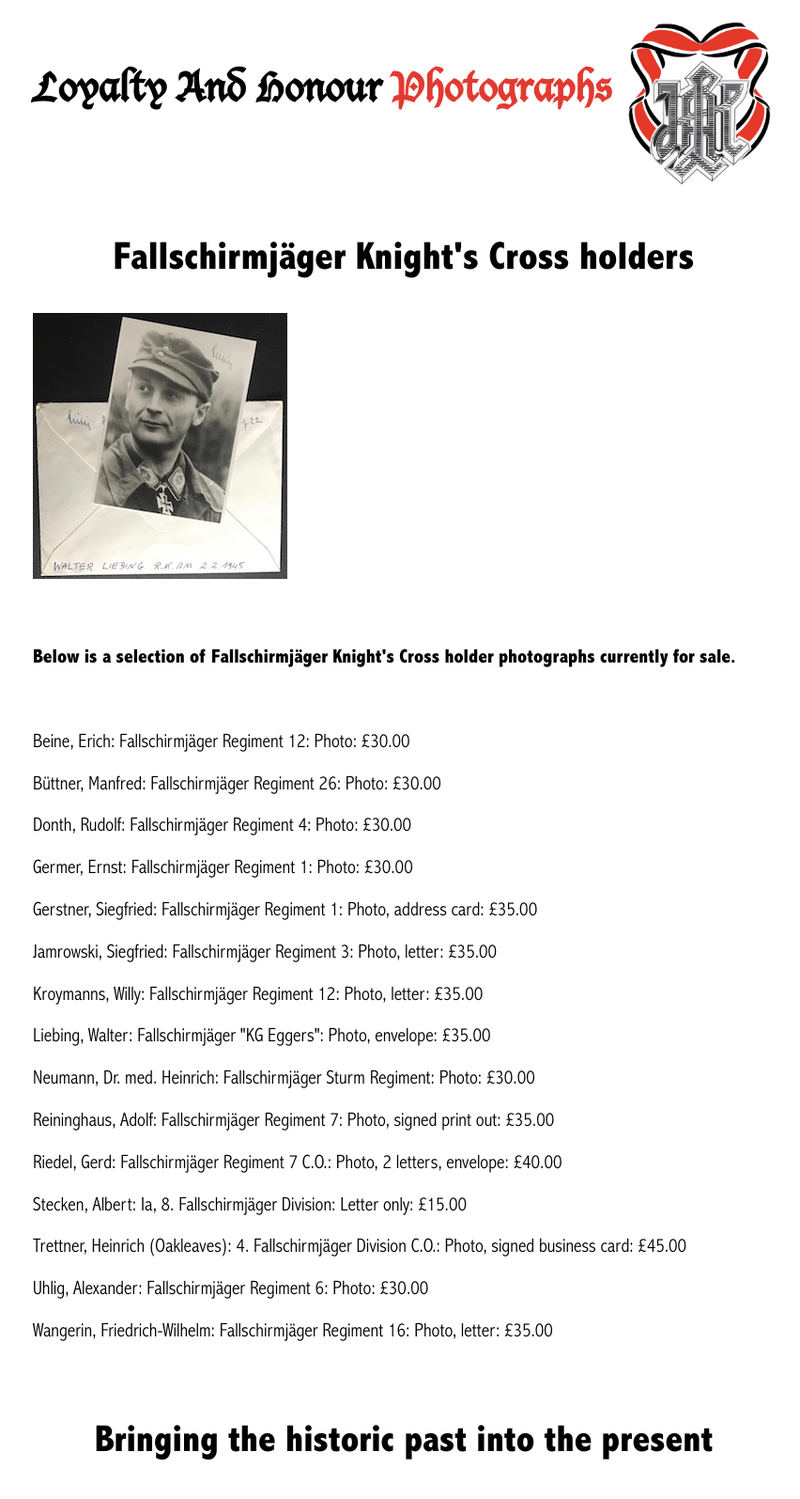
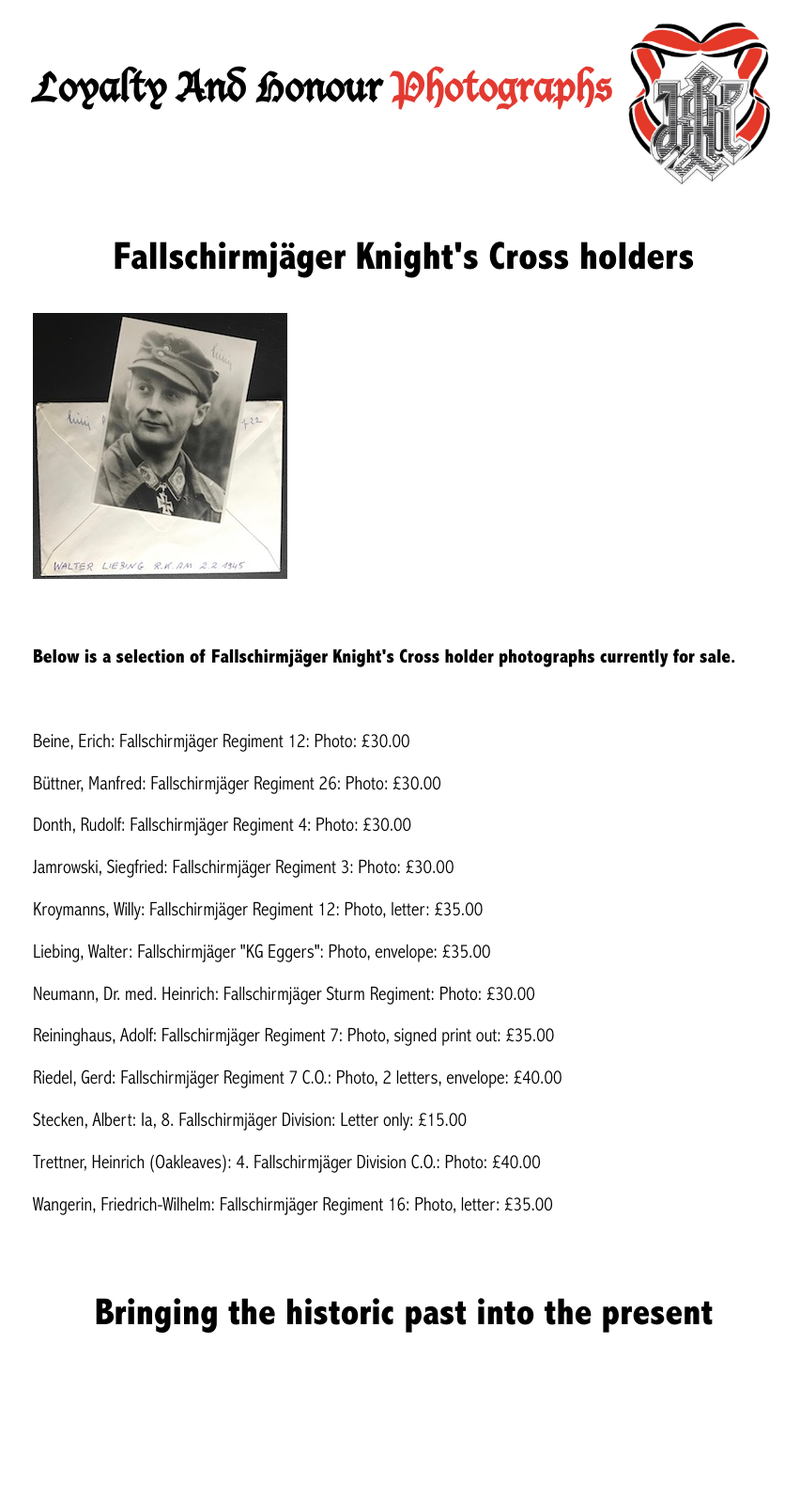
Before and after one commit to lahphotographs/lahphotographs.github.com, a Jekyll site: the page built from fallschirmjäger_photos.md, in a window 1280 px wide. Shown: the whole page at 94% size, without its empty margins (210-1062 px from the left). Built offline with Jekyll 4.4.1, drawn with Linux system fonts in a browser that asks for light colours; after the commit the page ends 1460 px from its top, so only the background shows below that.

Commit message:
Update fallschirmjäger_photos.md

```diff
--- a/fallschirmjäger_photos.md
+++ b/fallschirmjäger_photos.md
@@ -15,15 +15,12 @@ permalink: /fallschirmjäger_photos.html
 <p>Beine,	Erich: Fallschirmjäger Regiment 12:	Photo:	£30.00
 <p>Büttner,	Manfred: Fallschirmjäger Regiment 26: Photo: £30.00
 <p>Donth,	Rudolf:	Fallschirmjäger Regiment 4:	Photo: £30.00
-<p>Germer,	Ernst: Fallschirmjäger Regiment 1:	Photo: £30.00
-<p>Gerstner,	Siegfried: Fallschirmjäger Regiment 1:	Photo, address card: £35.00
-<p>Jamrowski,	Siegfried: Fallschirmjäger Regiment 3:	Photo, letter: £35.00
+<p>Jamrowski,	Siegfried: Fallschirmjäger Regiment 3:	Photo: £30.00
 <p>Kroymanns,	Willy: Fallschirmjäger Regiment 12:	Photo, letter: £35.00
 <p>Liebing,	Walter:	Fallschirmjäger "KG Eggers":	Photo, envelope: £35.00
 <p>Neumann,	Dr. med. Heinrich: Fallschirmjäger Sturm Regiment:	Photo: £30.00
 <p>Reininghaus,	Adolf: Fallschirmjäger Regiment 7:	Photo, signed print out: £35.00
 <p>Riedel,	Gerd:	Fallschirmjäger Regiment 7 C.O.:	Photo, 2 letters, envelope:	£40.00
 <p>Stecken,	Albert:	Ia, 8. Fallschirmjäger Division:	Letter only:	£15.00
-<p>Trettner,	Heinrich	(Oakleaves): 4. Fallschirmjäger Division C.O.: Photo, signed business card:	£45.00
-<p>Uhlig,	Alexander: Fallschirmjäger Regiment 6:	Photo:	£30.00
+<p>Trettner,	Heinrich	(Oakleaves): 4. Fallschirmjäger Division C.O.: Photo:	£40.00
 <p>Wangerin,	Friedrich-Wilhelm: Fallschirmjäger Regiment 16:	Photo, letter: £35.00
```
